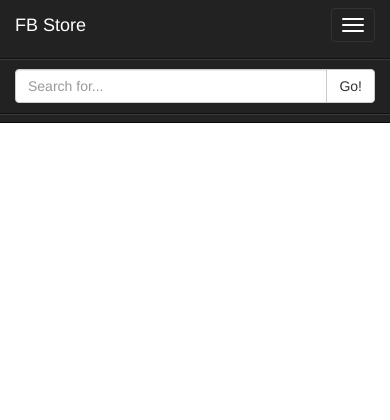
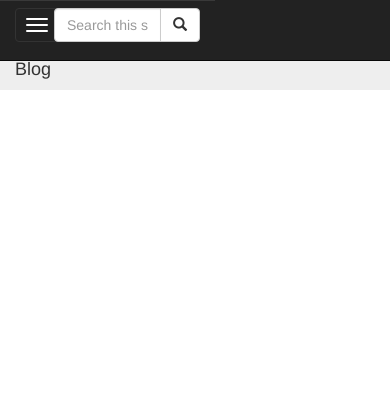
Before and after one commit to digvijaybhakuni/python-playground, a Flask app: page /blog in a window 390 px wide. Shown: the top 420 px of the page. Run offline with Flask 2, Linux system fonts and the light colour scheme; data that the repository does not hold is empty; some libraries are stand-ins or nearby versions.

Commit message:
judag fix for nav bar

```diff
--- a/flask-app/src/static/css/style.css
+++ b/flask-app/src/static/css/style.css
@@ -76,3 +76,74 @@ footer.site-footer, .push {
     background-color: #fff;
     opacity: 0.85;
 }
+
+
+
+/* Nav Bar */
+
+/* CSS used here will be applied after bootstrap.css */
+#mobile-form {
+    position: absolute;
+    right: 20px;
+    max-width: 250px;
+
+}
+button.navbar-toggle.pull-left {
+    margin-left: 15px;
+}
+@media only screen and (max-width:768px){
+    .navbar-inverse .navbar-collapse, #mobile-form {
+        border-color: rgba(0,0,0,0);
+        margin-top: 0;
+        padding-top: 8px;
+    }
+    #mobile-form {
+        position: relative;
+        margin-right: -15px;
+        margin-bottom: 8px;
+        margin-left: -15px;
+        border-top: 0px solid transparent;
+        border-bottom: 0px solid transparent;
+        -webkit-box-shadow: inset 0 1px 0 rgba(255,255,255,.1),0 1px 0 rgba(255,255,255,.1);
+        box-shadow: inset 0 1px 0 rgba(255,255,255,.1),0 0px 0 rgba(255,255,255,.1);
+    }
+}
+
+
+@media (max-width: 991px) {
+    .navbar-header {
+        float: none;
+    }
+    .navbar-toggle {
+        display: block;
+    }
+    .navbar-collapse {
+        border-top: 1px solid transparent;
+        box-shadow: inset 0 1px 0 rgba(255,255,255,0.1);
+    }
+    .navbar-collapse.collapse {
+        display: none!important;
+    }
+    .navbar-nav {
+        float: none!important;
+        margin: 7.5px -15px;
+    }
+    .navbar-nav>li {
+        float: none;
+    }
+    .navbar-nav>li>a {
+        padding-top: 10px;
+        padding-bottom: 10px;
+    }
+    .navbar-text {
+        float: none;
+        margin: 15px 0;
+    }
+    /* since 3.1.0 */
+    .navbar-collapse.collapse.in {
+        display: block!important;
+    }
+    .collapsing {
+        overflow: hidden!important;
+    }
+}
--- a/flask-app/src/templates/includes/_nav-bar.html
+++ b/flask-app/src/templates/includes/_nav-bar.html
@@ -1,23 +1,71 @@
-<nav class="navbar navbar-inverse navbar-fixed-top">
+<nav class="navbar navbar-inverse navbar-fixed-top" role="navigation">
     <div class="container">
+        <!-- add header -->
         <div class="navbar-header">
-            <button type="button" class="navbar-toggle collapsed" data-toggle="collapse" data-target="#nav-items" aria-expanded="false"
+            <button type="button" class="navbar-toggle pull-left" data-toggle="collapse" data-target="#navbar1">
+                <span class="sr-only">Toggle navigation</span>
+                <span class="icon-bar"></span>
+                <span class="icon-bar"></span>
+                <span class="icon-bar"></span>
+            </button>
+            <!-- add search form -->
+            <form id="mobile-form" class="navbar-form visible-xs visible-sm" role="search">
+                <div class="input-group">
+                    <input type="text" class="form-control" placeholder="Search this site">
+                    <span class="input-group-btn">
+                        <button type="submit" class="btn btn-default">
+                            <span class="glyphicon glyphicon-search"></span>
+                    </button>
+                    </span>
+                </div>
+            </form>
+        </div>
+
+        <!-- add menu -->
+        <div class="collapse navbar-collapse" id="navbar1">
+            <ul class="nav navbar-nav navbar-left">
+                <li class="active"><a href="/">Home</a></li>
+                <li><a href="/about">About</a></li>
+                <li><a href="/contact">Contact</a></li>
+            </ul>
+            <form class="navbar-form navbar-right visible-lg visible-md" role="search">
+                <div class="input-group">
+                    <input type="text" class="form-control" placeholder="Search this site">
+                    <span class="input-group-btn">
+                        <button type="submit" class="btn btn-default">
+                            <span class="glyphicon glyphicon-search"></span>
+                    </button>
+                    </span>
+                </div>
+            </form>
+        </div>
+    </div>
+</nav>
+
+{#
+<!--
+<div class="navbar-header">
+            <button type="button" class="navbar-toggle collapsed pull-left" data-toggle="collapse" data-target="#nav-items" aria-expanded="false"
                 aria-controls="navbar">
                 <span class="sr-only">Toggle navigation</span>
                 <span class="icon-bar"></span>
                 <span class="icon-bar"></span>
                 <span class="icon-bar"></span>
             </button>
-            <a class="navbar-brand" href="/">FB Store</a>
-
+            <a class="navbar-brand visible-md visible-lg" href="/">FB Store</a>
+            <form class="navbar-form navbar-right" role="search" action="/search" method="GET">
+                <div class="input-group">
+                    <input type="text" name="q" class="form-control" placeholder="Search for...">
+                    <span class="input-group-btn">
+                        <button class="btn btn-default" type="submit">
+                            <span class="glyphicon glyphicon-search"></span>
+                        </button>
+                    </span>
+                </div>
+            </form>
         </div>
 
-        <form class="navbar-form navbar-left" action="/search" method="GET">
-            <div class="input-group">
-                <input type="text" name="q" class="form-control" placeholder="Search for...">
-                <span class="input-group-btn"><button class="btn btn-default" type="submit">Go!</button></span>
-            </div>
-        </form>
+
         <ul id="nav-items" class="nav navbar-nav navbar-collapse collapse navbar-right">
             <li><a class="active" href="/">Home</a></li>
             <li><a href="/about">About</a></li>
@@ -36,6 +84,5 @@
             </li>
             {% endif %}
         </ul>
-
-    </div>
-</nav>
+-->
+#}
```
